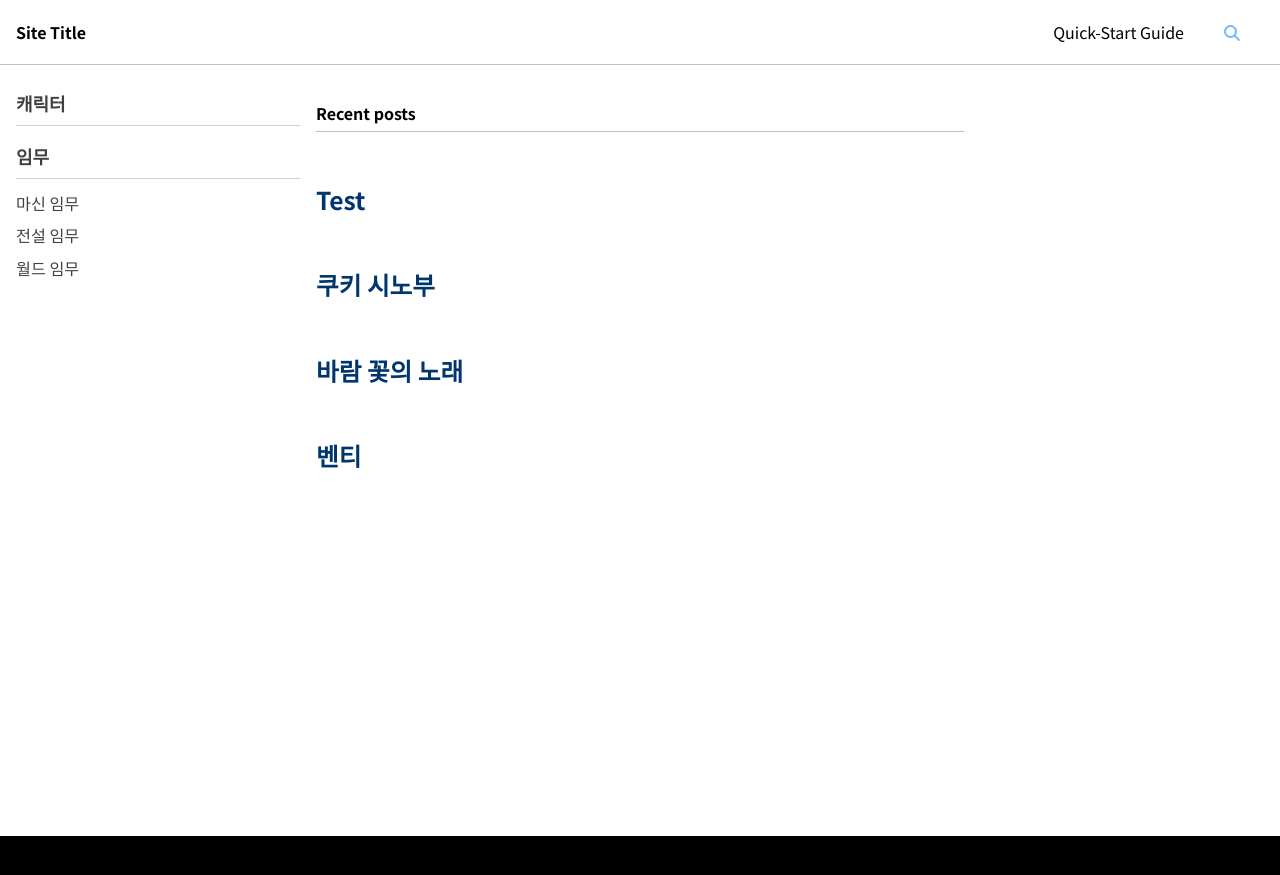
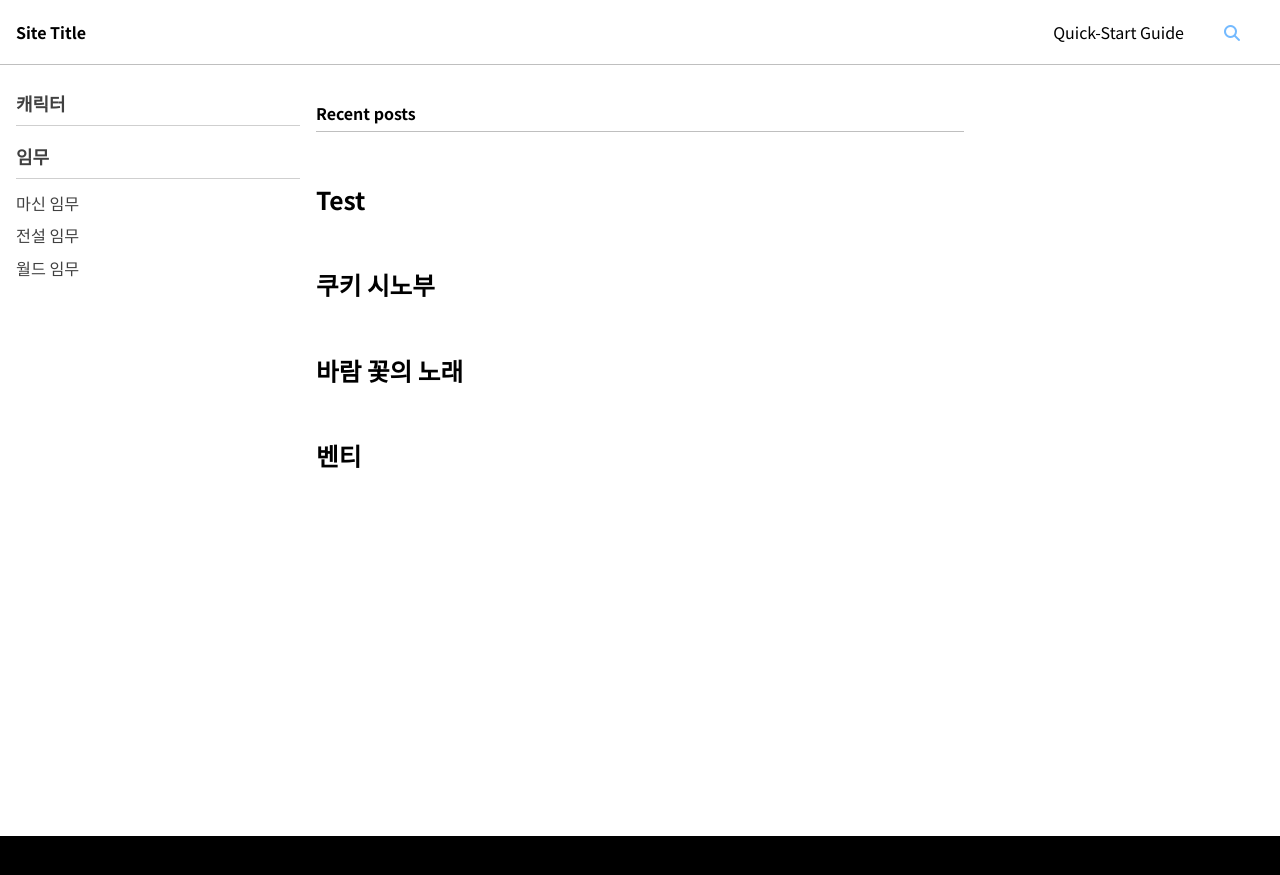
Before and after one commit to NamelessFlower/namelessflower.github.io, a Jekyll site: the page built from index.html, in a window 1280 px wide. Shown: the top 875 px of the page. Built offline with Jekyll 4.4.1, drawn with Linux system fonts in a browser that asks for light colours; cached includes are drawn as plain includes; the list of posts is cut into pages by our own code.

Commit message:
Update main.scss

```diff
--- a/assets/css/main.scss
+++ b/assets/css/main.scss
@@ -12,6 +12,10 @@ search: false
 
 blockquote {
     margin-left: 0.1rem;
+}
+
+.archive__item a {
+  color: #000;
 }
 
 .cond {
```
